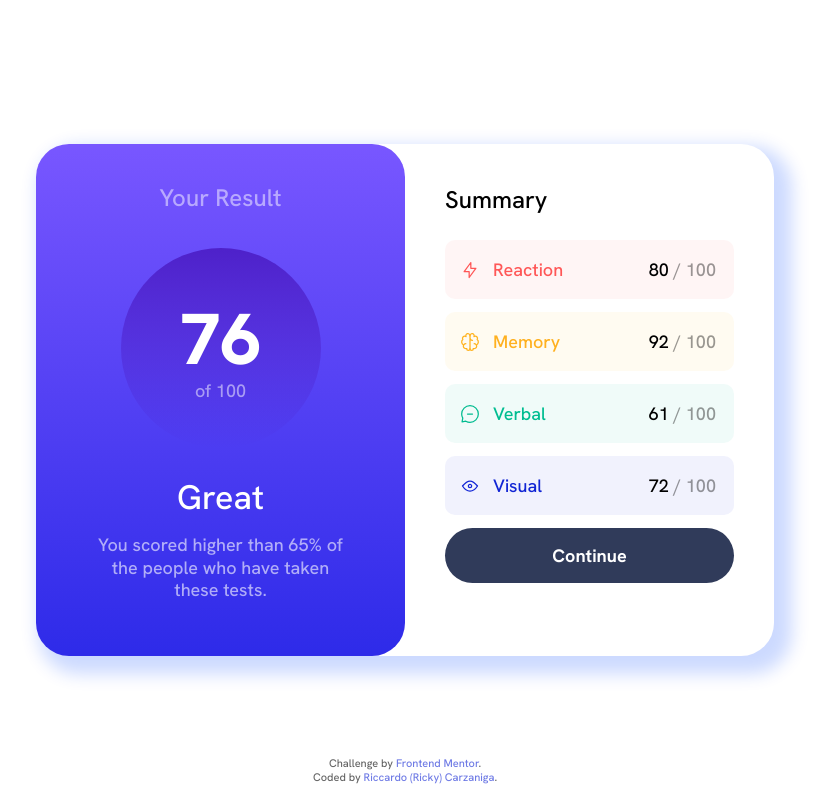
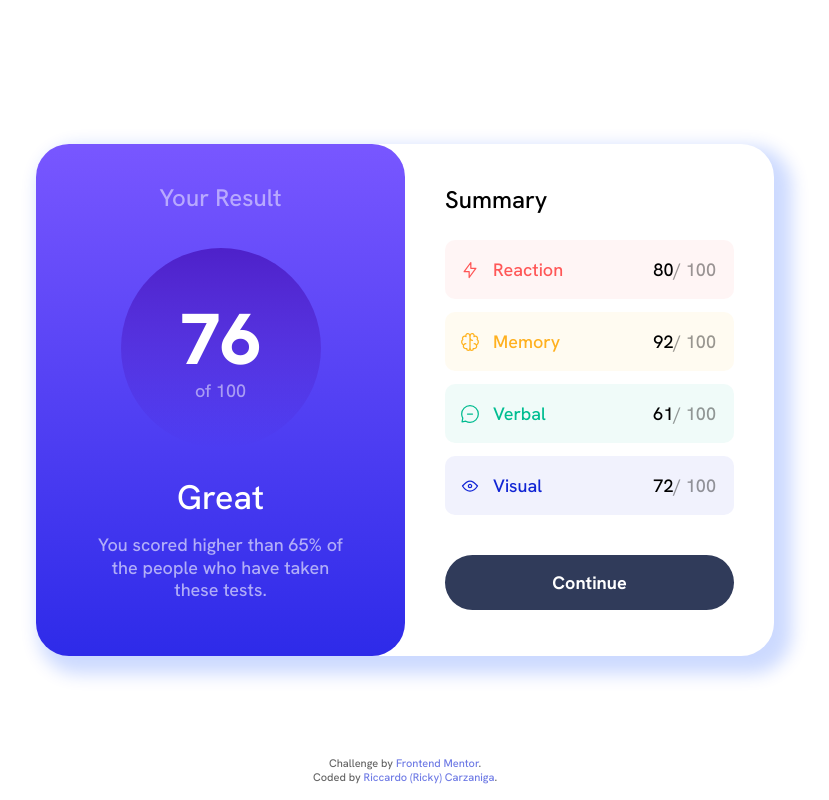
Before and after one commit to ironest/frontend-mentor-challenges, a plain HTML site: page results-summary-component/index.html in a window 1280 px wide. Shown: the whole page, without its empty margins (235-1064 px from the left). Drawn offline with Linux system fonts and the light colour scheme.

Commit message:
Added dynamic generation of scores

```diff
--- a/results-summary-component/index.html
+++ b/results-summary-component/index.html
@@ -29,7 +29,7 @@
         <span class="score-label">Your Result</span>
 
         <div class="score-result">
-          <span class="big">76</span>
+          <span class="big"></span>
           <span class="small">of 100</span>
         </div>
         <span class="score-greeting">Great</span>
@@ -40,33 +40,9 @@
       <div class="summary">
         <span class="summary-label">Summary</span>
 
-        <div class="summary-skill red">
-          <span class="skill-name">
-            <img src="./assets/images/icon-reaction.svg" />Reaction</span
-          >
-          <span class="skill-value">80 <span class="light">/ 100</span></span>
+        <div id="dynamic-skill-list">
         </div>
-
-        <div class="summary-skill yellow">
-          <span class="skill-name"
-            ><img src="./assets/images/icon-memory.svg" />Memory</span
-          >
-          <span class="skill-value">92 <span class="light">/ 100</span></span>
-        </div>
-        <div class="summary-skill green">
-          <span class="skill-name"
-            ><img src="./assets/images/icon-verbal.svg" />Verbal</span
-          >
-          <span class="skill-value">61 <span class="light">/ 100</span></span>
-        </div>
-        <div class="summary-skill blue">
-          <span class="skill-name"
-            ><img src="./assets/images/icon-visual.svg" />Visual</span
-          >
-          <span class="skill-value">72 <span class="light">/ 100</span></span>
-        </div>
-
-        <a href="" class="btn-continue">Continue</a>
+        <a href="#" class="btn-continue">Continue</a>
       </div>
     </div>
 
@@ -76,5 +52,6 @@
         >Frontend Mentor</a
       >.<br />Coded by <a href="#">Riccardo (Ricky) Carzaniga</a>.
     </div>
+    <script src="./summary.js"></script>
   </body>
 </html>
--- /dev/null
+++ b/results-summary-component/summary.js
@@ -0,0 +1,53 @@
+fetch("./data.json")
+  .then(function (response) {
+    return response.json();
+  })
+  .then(function (data) {
+    // This is the JSON from our response
+
+    data.forEach((entry, idx) => {
+
+      const summary = document.querySelector("#dynamic-skill-list");
+      const colors = ['red', 'yellow', 'green', 'blue'];
+
+      const summarySkill = document.createElement('div');
+      summarySkill.classList.add('summary-skill');
+      summarySkill.classList.add(colors[idx % colors.length]);
+
+      const skillName = document.createElement('span');
+      skillName.classList.add('skill-name');
+
+      const skillIcon = document.createElement('img');
+      skillIcon.setAttribute('src', entry.icon);
+
+      const skillCategory = document.createTextNode(entry.category);
+
+      const skillValue = document.createElement('span')
+      skillValue.classList.add('skill-value')
+      skillValue.appendChild(document.createTextNode(entry.score))
+
+      const skillLight = document.createElement('span')
+      skillLight.classList.add('light');
+      skillLight.appendChild(document.createTextNode('/ 100'));
+
+      skillValue.appendChild(skillLight);
+      skillName.appendChild(skillIcon);
+      skillName.appendChild(skillCategory);
+
+      summarySkill.appendChild(skillName);
+      summarySkill.appendChild(skillValue);
+
+      summary.appendChild(summarySkill)
+
+    });
+
+    const scoreSum = data.reduce((accumulator, currentValue) => accumulator + currentValue.score, 0);
+    const scoreAvg = Math.floor(scoreSum/data.length);
+    const scoreBig = document.querySelector(".score-result > .big");
+    scoreBig.innerHTML = scoreAvg;
+
+  })
+  .catch(function (err) {
+    // There was an error
+    console.warn("Something went wrong.", err);
+  });
```
Also changed, not shown: 1 other file.
